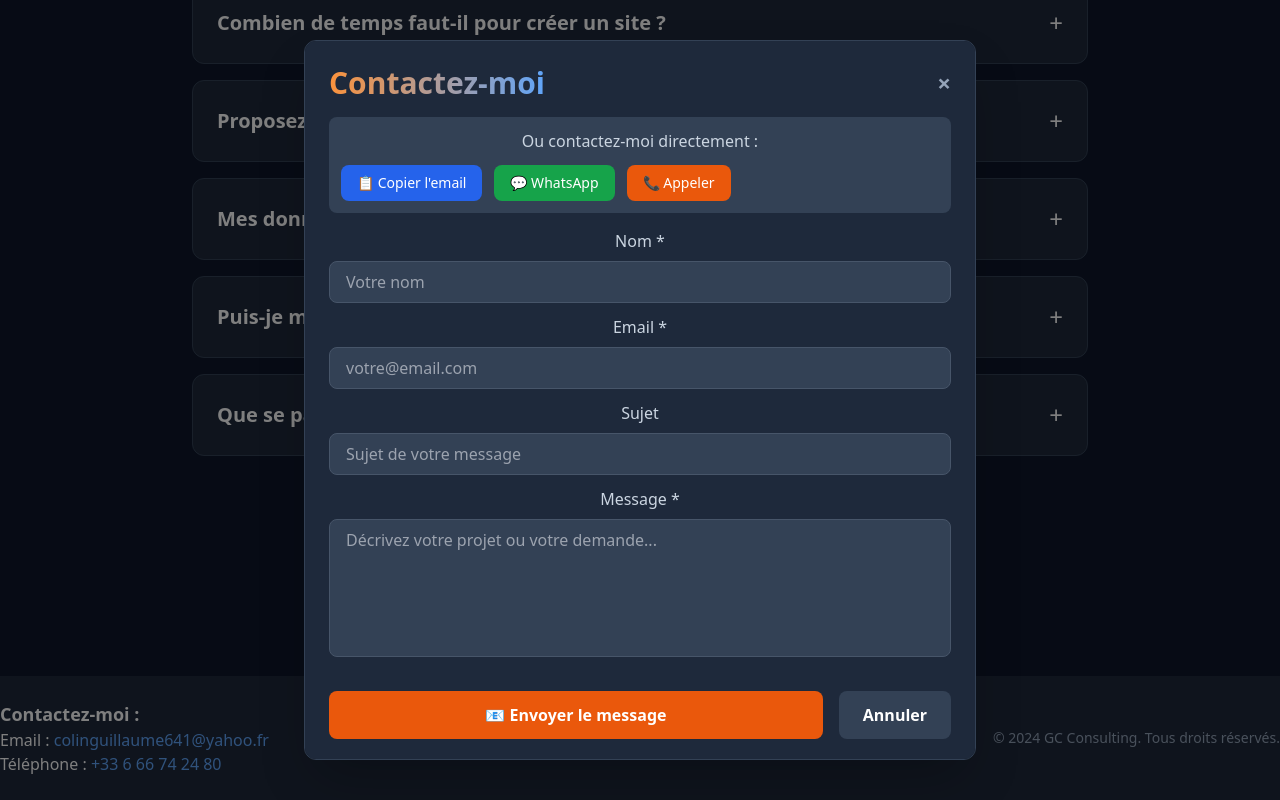
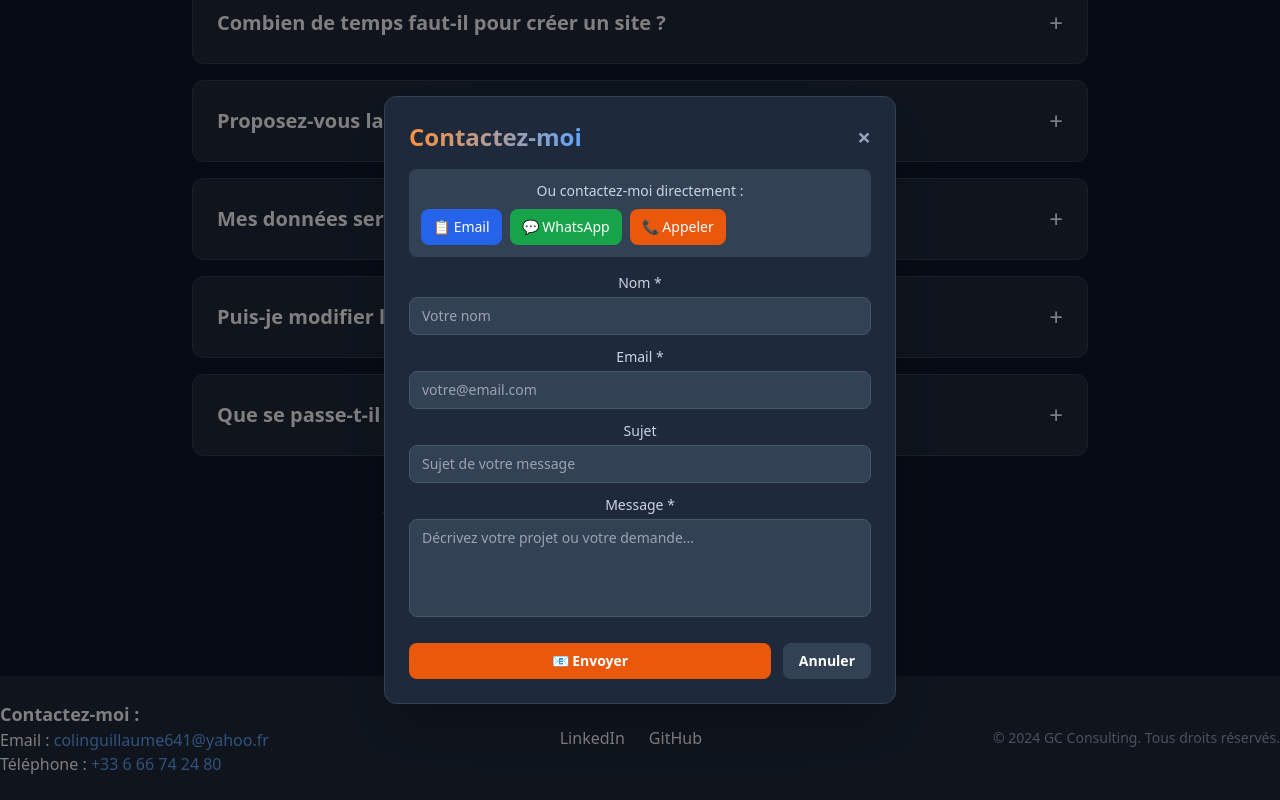
Before and after one commit to Bledichef/PortFolio, a React (Create React App) app: page /faq in a window 1280 px wide. Both pictures are taken after a click on the button "📧 Me contacter". Shown: the part 364-1164 px from the top of the page. Built offline with nearby package versions, Linux system fonts and the light colour scheme.

Commit message:
Enhance ContactModal functionality and layout; streamline form structure, improve button styles, and refine submission feedback for better user experience.

```diff
--- a/src/components/ContactModal.jsx
+++ b/src/components/ContactModal.jsx
@@ -9,9 +9,8 @@ function ContactModal({ isOpen, onClose }) {
     message: "",
   });
   const [isSubmitting, setIsSubmitting] = useState(false);
-  const [submitStatus, setSubmitStatus] = useState(null); // 'success', 'error', null
+  const [submitStatus, setSubmitStatus] = useState(null);
 
-  // Empêcher le scroll du body quand la modale est ouverte
   useEffect(() => {
     if (isOpen) {
       document.body.style.overflow = 'hidden';
@@ -35,19 +34,13 @@ function ContactModal({ isOpen, onClose }) {
     setIsSubmitting(true);
     setSubmitStatus(null);
 
-    // Utilisation de EmailJS pour envoyer l'email
-    // Note: Vous devrez créer un compte EmailJS gratuit et configurer le service
-    // Pour l'instant, on utilise une solution de fallback avec mailto
     try {
-      // Solution temporaire : copier les infos et ouvrir mailto
       const mailtoLink = `mailto:colinguillaume641@yahoo.fr?subject=${encodeURIComponent(formData.subject || "Contact depuis le site")}&body=${encodeURIComponent(
         `Nom: ${formData.name}\nEmail: ${formData.email}\n\nMessage:\n${formData.message}`
       )}`;
 
-      // Essayer d'ouvrir le client email, sinon copier dans le presse-papier
       window.location.href = mailtoLink;
 
-      // Copier aussi dans le presse-papier comme backup
       const emailText = `Nom: ${formData.name}\nEmail: ${formData.email}\nSujet: ${formData.subject}\n\nMessage:\n${formData.message}\n\n---\nEnvoyé depuis guillaume-colin.com`;
       await navigator.clipboard.writeText(emailText);
 
@@ -74,31 +67,31 @@ function ContactModal({ isOpen, onClose }) {
     }
   };
 
+  if (!isOpen) return null;
+
   return (
     <AnimatePresence>
-      {isOpen && (
-        <>
+      <div className="fixed inset-0 z-50 flex items-center justify-center p-4">
         {/* Overlay */}
         <motion.div
-            className="fixed inset-0 bg-black bg-opacity-50 z-40"
+          className="absolute inset-0 bg-black bg-opacity-50"
           initial={{ opacity: 0 }}
           exit={{ opacity: 0 }}
           animate={{ opacity: 1 }}
           onClick={onClose}
         />
 
-          {/* Modal Container - Centré verticalement et horizontalement */}
-          <div className="fixed inset-0 z-50 flex items-center justify-center p-4 pointer-events-none">
+        {/* Modal */}
         <motion.div
-              className="bg-slate-800 rounded-xl p-6 max-w-2xl w-full max-h-[90vh] overflow-y-auto border border-slate-700 shadow-2xl pointer-events-auto"
-              initial={{ opacity: 0, scale: 0.95 }}
-              exit={{ opacity: 0, scale: 0.95 }}
+          className="relative bg-slate-800 rounded-xl p-6 w-full max-w-lg border border-slate-700 shadow-2xl"
+          initial={{ opacity: 0, scale: 0.9 }}
+          exit={{ opacity: 0, scale: 0.9 }}
           animate={{ opacity: 1, scale: 1 }}
           transition={{ duration: 0.2 }}
         >
           {/* Header */}
           <div className="flex justify-between items-center mb-4">
-                <h2 className="text-3xl font-bold text-transparent bg-clip-text bg-gradient-to-r from-orange-400 to-blue-400">
+            <h2 className="text-2xl font-bold text-transparent bg-clip-text bg-gradient-to-r from-orange-400 to-blue-400">
               Contactez-moi
             </h2>
             <button
@@ -112,25 +105,25 @@ function ContactModal({ isOpen, onClose }) {
 
           {/* Options de contact */}
           <div className="mb-4 p-3 bg-slate-700 rounded-lg">
-                <p className="text-slate-300 mb-3">Ou contactez-moi directement :</p>
-                <div className="flex flex-wrap gap-3">
+            <p className="text-slate-300 mb-2 text-sm">Ou contactez-moi directement :</p>
+            <div className="flex flex-wrap gap-2">
               <button
                 onClick={copyEmail}
-                    className="px-4 py-2 bg-blue-600 hover:bg-blue-700 text-white rounded-lg transition-colors text-sm"
+                className="px-3 py-2 bg-blue-600 hover:bg-blue-700 text-white rounded-lg transition-colors text-sm"
               >
-                    {submitStatus === "copied" ? "✓ Email copié !" : "📋 Copier l'email"}
+                {submitStatus === "copied" ? "✓ Copié !" : "📋 Email"}
               </button>
               <a
                 href="https://wa.me/33666742480?text=Bonjour Guillaume, j'aimerais discuter de mon projet"
                 target="_blank"
                 rel="noopener noreferrer"
-                    className="px-4 py-2 bg-green-600 hover:bg-green-700 text-white rounded-lg transition-colors text-sm"
+                className="px-3 py-2 bg-green-600 hover:bg-green-700 text-white rounded-lg transition-colors text-sm"
               >
                 💬 WhatsApp
               </a>
               <a
                 href="tel:+33666742480"
-                    className="px-4 py-2 bg-orange-600 hover:bg-orange-700 text-white rounded-lg transition-colors text-sm"
+                className="px-3 py-2 bg-orange-600 hover:bg-orange-700 text-white rounded-lg transition-colors text-sm"
               >
                 📞 Appeler
               </a>
@@ -140,7 +133,7 @@ function ContactModal({ isOpen, onClose }) {
           {/* Formulaire */}
           <form onSubmit={handleSubmit} className="space-y-3">
             <div>
-                  <label htmlFor="name" className="block text-slate-300 mb-2">
+              <label htmlFor="name" className="block text-slate-300 mb-1 text-sm">
                 Nom *
               </label>
               <input
@@ -150,13 +143,13 @@ function ContactModal({ isOpen, onClose }) {
                 value={formData.name}
                 onChange={handleChange}
                 required
-                    className="w-full px-4 py-2 bg-slate-700 text-white rounded-lg border border-slate-600 focus:border-orange-400 focus:outline-none"
+                className="w-full px-3 py-2 bg-slate-700 text-white rounded-lg border border-slate-600 focus:border-orange-400 focus:outline-none text-sm"
                 placeholder="Votre nom"
               />
             </div>
 
             <div>
-                  <label htmlFor="email" className="block text-slate-300 mb-2">
+              <label htmlFor="email" className="block text-slate-300 mb-1 text-sm">
                 Email *
               </label>
               <input
@@ -166,13 +159,13 @@ function ContactModal({ isOpen, onClose }) {
                 value={formData.email}
                 onChange={handleChange}
                 required
-                    className="w-full px-4 py-2 bg-slate-700 text-white rounded-lg border border-slate-600 focus:border-orange-400 focus:outline-none"
+                className="w-full px-3 py-2 bg-slate-700 text-white rounded-lg border border-slate-600 focus:border-orange-400 focus:outline-none text-sm"
                 placeholder="votre@email.com"
               />
             </div>
 
             <div>
-                  <label htmlFor="subject" className="block text-slate-300 mb-2">
+              <label htmlFor="subject" className="block text-slate-300 mb-1 text-sm">
                 Sujet
               </label>
               <input
@@ -181,13 +174,13 @@ function ContactModal({ isOpen, onClose }) {
                 name="subject"
                 value={formData.subject}
                 onChange={handleChange}
-                    className="w-full px-4 py-2 bg-slate-700 text-white rounded-lg border border-slate-600 focus:border-orange-400 focus:outline-none"
+                className="w-full px-3 py-2 bg-slate-700 text-white rounded-lg border border-slate-600 focus:border-orange-400 focus:outline-none text-sm"
                 placeholder="Sujet de votre message"
               />
             </div>
 
             <div>
-                  <label htmlFor="message" className="block text-slate-300 mb-2">
+              <label htmlFor="message" className="block text-slate-300 mb-1 text-sm">
                 Message *
               </label>
               <textarea
@@ -196,36 +189,36 @@ function ContactModal({ isOpen, onClose }) {
                 value={formData.message}
                 onChange={handleChange}
                 required
-                    rows="5"
-                    className="w-full px-4 py-2 bg-slate-700 text-white rounded-lg border border-slate-600 focus:border-orange-400 focus:outline-none resize-none"
+                rows="4"
+                className="w-full px-3 py-2 bg-slate-700 text-white rounded-lg border border-slate-600 focus:border-orange-400 focus:outline-none resize-none text-sm"
                 placeholder="Décrivez votre projet ou votre demande..."
               />
             </div>
 
             {submitStatus === "success" && (
-                  <div className="p-4 bg-green-600/20 border border-green-500 rounded-lg text-green-400">
-                    ✓ Message envoyé ! Votre client email devrait s'ouvrir. Si ce n'est pas le cas, l'email a été copié dans votre presse-papier.
+              <div className="p-3 bg-green-600/20 border border-green-500 rounded-lg text-green-400 text-sm">
+                ✓ Message envoyé ! Votre client email devrait s'ouvrir.
               </div>
             )}
 
             {submitStatus === "error" && (
-                  <div className="p-4 bg-red-600/20 border border-red-500 rounded-lg text-red-400">
-                    ✗ Erreur lors de l'envoi. Veuillez réessayer ou utiliser une autre méthode de contact.
+              <div className="p-3 bg-red-600/20 border border-red-500 rounded-lg text-red-400 text-sm">
+                ✗ Erreur lors de l'envoi. Veuillez réessayer.
               </div>
             )}
 
-                <div className="flex gap-4 pt-4">
+            <div className="flex gap-3 pt-2">
               <button
                 type="submit"
                 disabled={isSubmitting}
-                    className="flex-1 px-6 py-3 bg-orange-600 hover:bg-orange-700 text-white rounded-lg font-semibold transition-colors disabled:opacity-50 disabled:cursor-not-allowed"
+                className="flex-1 px-4 py-2 bg-orange-600 hover:bg-orange-700 text-white rounded-lg font-semibold transition-colors disabled:opacity-50 disabled:cursor-not-allowed text-sm"
               >
-                    {isSubmitting ? "Envoi en cours..." : "📧 Envoyer le message"}
+                {isSubmitting ? "Envoi..." : "📧 Envoyer"}
               </button>
               <button
                 type="button"
                 onClick={onClose}
-                    className="px-6 py-3 bg-slate-700 hover:bg-slate-600 text-white rounded-lg font-semibold transition-colors"
+                className="px-4 py-2 bg-slate-700 hover:bg-slate-600 text-white rounded-lg font-semibold transition-colors text-sm"
               >
                 Annuler
               </button>
@@ -233,8 +226,6 @@ function ContactModal({ isOpen, onClose }) {
           </form>
         </motion.div>
       </div>
-        </>
-      )}
     </AnimatePresence>
   );
 }
```
Lines whose indentation alone changed are shown as unchanged.
